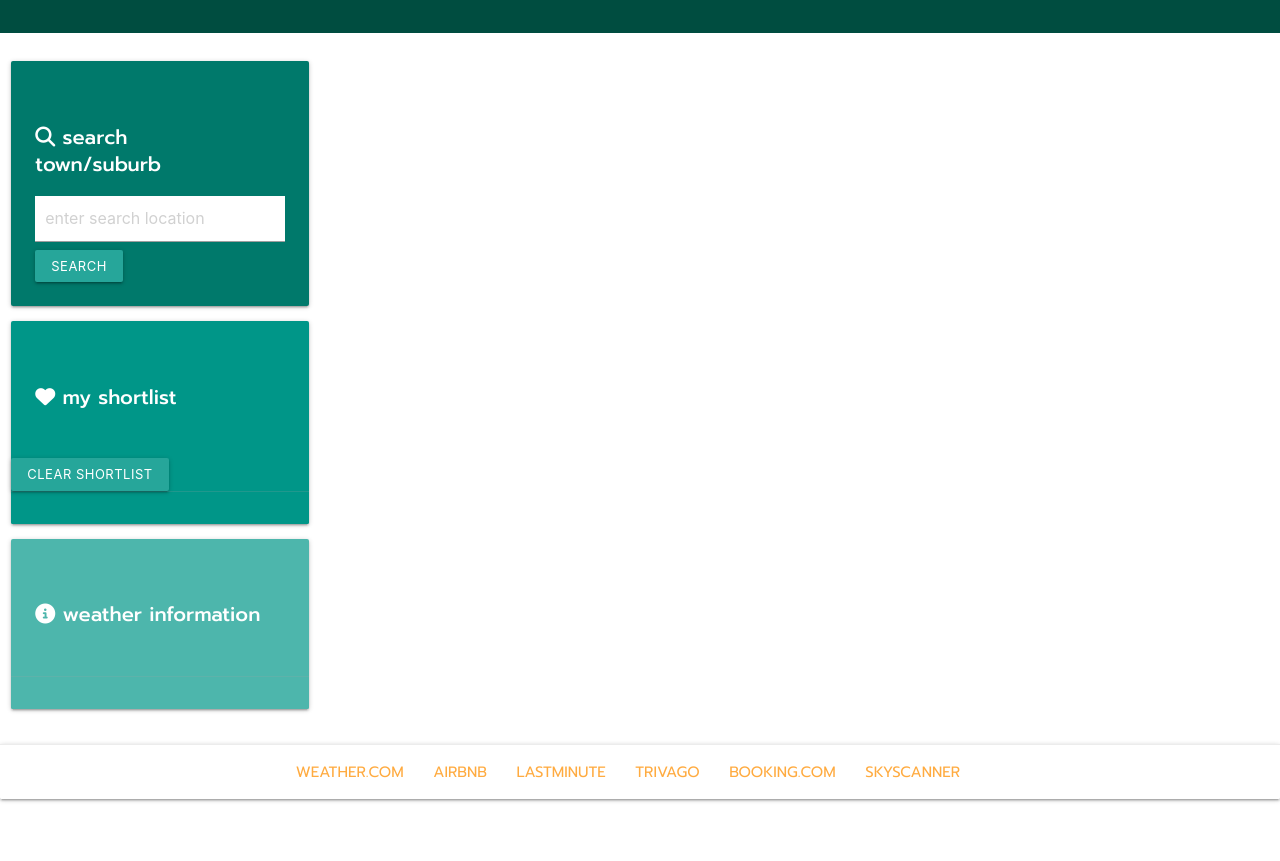
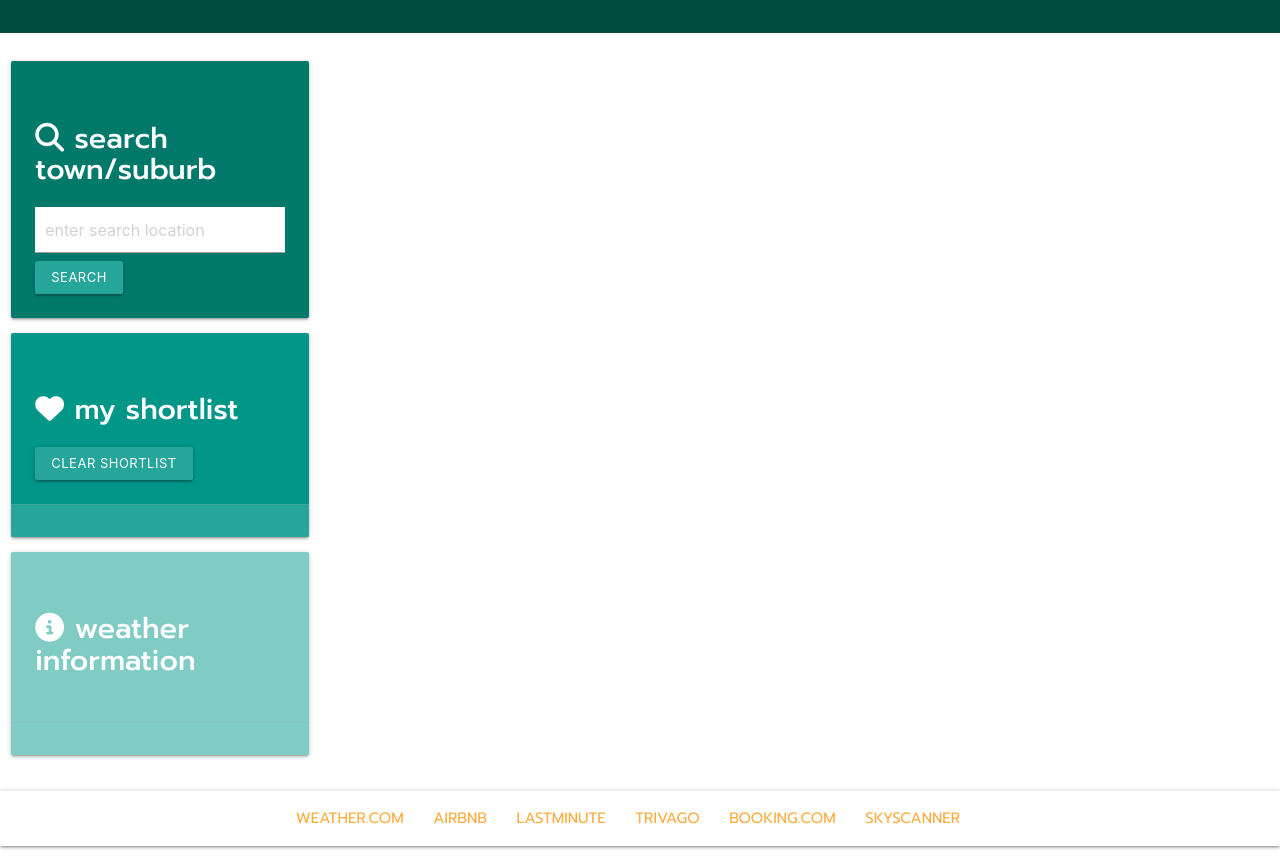
Before and after one commit to TRN10/realocater, a plain HTML site: page index.html in a window 1280 px wide. Shown: the part 163-1024 px from the top of the page. Before the commit the page ends 977 px from the top, so only its background shows below. Drawn offline with nearby package versions, Linux system fonts and the light colour scheme; a web font is replaced by a local one.

Commit message:
card header font increased, clear shortlist button moved into header of card, card colours changed slightly

```diff
--- a/assets/style.css
+++ b/assets/style.css
@@ -11,7 +11,7 @@
 
 h2 {
     font-family: prompt, helvetica, sans-serif;
-    font-size: smaller;
+    font-size: larger;
     font-weight: 500;
     color: white;
     font-kerning: normal;
@@ -23,10 +23,6 @@ h2 {
     text-indent: 10px;
 }
 
-ol {
-    font-size: larger;
-    color: grey;
-}
 
 p {
     font-family: prompt, Arial, Helvetica, sans-serif;
@@ -53,13 +49,12 @@ button {
     background-color: white;
 }
 
-/* .table-container {
-    height: 500px;
-    overflow: scroll;
-} */
-
 #table-property-list,
 #shortlist,
 #weatherTable {
     font-family: prompt, Arial, Helvetica, sans-serif;
 }
+
+#shortList {
+    background-color: #26a69a;
+}
--- a/index.html
+++ b/index.html
@@ -32,7 +32,7 @@
                     <div class="card-content white-text">
                         <span class="card-title">
 
-                            <h2><i class="fa-solid fa-magnifying-glass"></i> search <br>town/suburb</h2>
+                            <h2><i class="fa-solid fa-magnifying-glass"></i> search town/suburb</h2>
 
                         </span>
 
@@ -54,14 +54,15 @@
                         <span class="card-title">
                             <h2><i class="fa-solid fa-heart"></i> my shortlist</h2>
                         </span>
+                        <a id="button-clear-shortlist" class="waves-effect waves-light btn-small">Clear Shortlist</a>
 
                     </div>
-                        <a id="button-clear-shortlist" class="waves-effect waves-light btn-small">Clear Shortlist</a>
+
                     <div class="card-action" id="shortList">
 
                     </div>
                 </div>
-                <div class="card #4db6ac teal lighten-2">
+                <div class="card #80cbc4 teal lighten-3">
                     <div class="card-content white-text">
                         <span class="card-title">
                             <h2><i class="fa-solid fa-circle-info"></i> weather information</h2>
```
